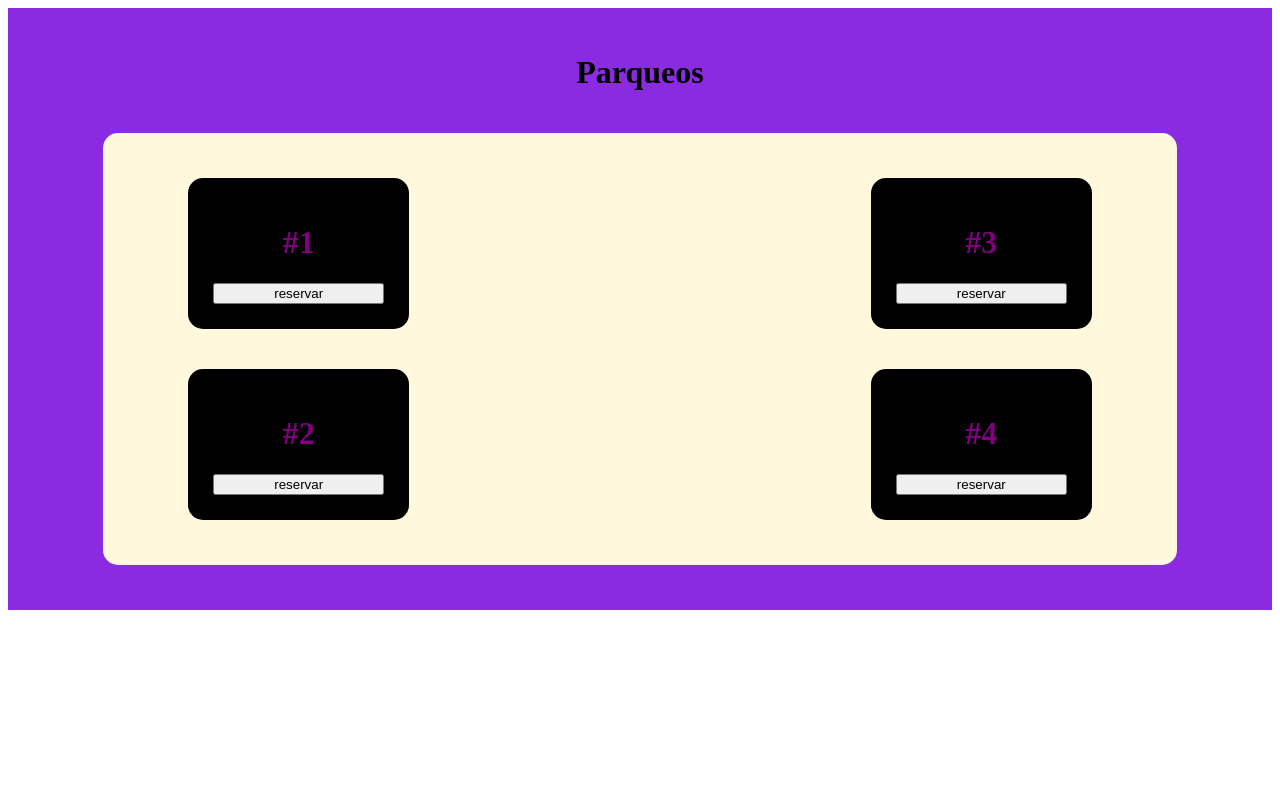
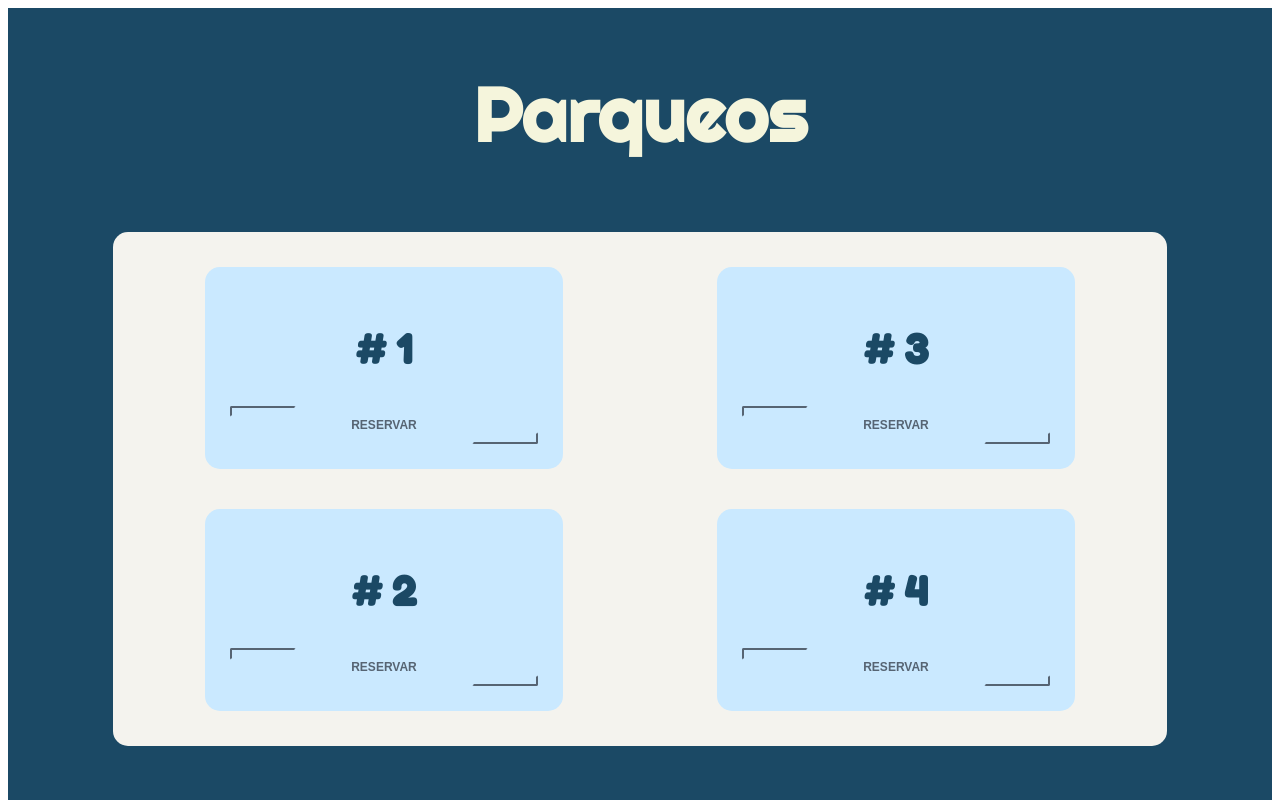
Before and after one commit to alexdlveliz/Control-de-parqueo, a Vue app: page / in a window 1280 px wide. Shown: the top 800 px of the page. Built offline with nearby package versions, Linux system fonts and the light colour scheme.

Commit message:
modifique el archivo de parqueos.vue la parte de la estructura html y el css, y borre los archivos de index.html y style.css

```diff
--- a/public/index.html
+++ b/public/index.html
@@ -1,15 +1,20 @@
 <!DOCTYPE html>
 <html lang="en">
   <head>
-    <meta charset="utf-8">
-    <meta http-equiv="X-UA-Compatible" content="IE=edge">
-    <meta name="viewport" content="width=device-width,initial-scale=1.0">
-    <link rel="icon" href="<%= BASE_URL %>favicon.ico">
+    <meta charset="utf-8" />
+    <meta http-equiv="X-UA-Compatible" content="IE=edge" />
+    <meta name="viewport" content="width=device-width,initial-scale=1.0" />
+    <link rel="icon" href="<%= BASE_URL %>favicon.ico" />
+    <meta name="viewport" content="width=device-width, initial-scale=1.0" />
     <title><%= htmlWebpackPlugin.options.title %></title>
   </head>
   <body>
     <noscript>
-      <strong>We're sorry but <%= htmlWebpackPlugin.options.title %> doesn't work properly without JavaScript enabled. Please enable it to continue.</strong>
+      <strong
+        >We're sorry but <%= htmlWebpackPlugin.options.title %> doesn't work
+        properly without JavaScript enabled. Please enable it to
+        continue.</strong
+      >
     </noscript>
     <div id="app"></div>
     <!-- built files will be auto injected -->
--- a/src/components/Parqueos.vue
+++ b/src/components/Parqueos.vue
@@ -4,26 +4,27 @@
     <div class="parqueos">
       <div class="sec">
         <div class="parqueo">
-          <h1>#1</h1>
-          <button>reservar</button>
+          <h2># 1</h2>
+          <button class="button type1">RESERVAR</button>
         </div>
         <div class="parqueo">
-          <h1>#2</h1>
-          <button>reservar</button>
+          <h2># 2</h2>
+          <button class="button type1">RESERVAR</button>
         </div>
       </div>
-      <div class="sec"></div>
       <div class="sec">
         <div class="parqueo">
-          <h1>#3</h1>
-          <button>reservar</button>
+          <h2># 3</h2>
+          <button class="button type1">RESERVAR</button>
         </div>
         <div class="parqueo">
-          <h1>#4</h1>
-          <button>reservar</button>
+          <h2># 4</h2>
+          <button class="button type1">RESERVAR</button>
         </div>
       </div>
     </div>
+    <h1>Estadisticas</h1>
+    <div class="parqueos"></div>
   </div>
 </template>
 
@@ -35,45 +36,105 @@ export default {
 
 <!-- Add "scoped" attribute to limit CSS to this component only -->
 <style scoped lang="scss">
+@import url("https://fonts.googleapis.com/css2?family=Acme&family=Fredoka+One&family=Righteous&display=swap");
 .body {
   margin: 0;
-  padding: 25px;
-  background-color: blueviolet;
+  padding: 10px;
+  background: #1b4965;
   display: flex;
   flex-direction: column;
   align-items: center;
   align-content: center;
+}
+.body h1 {
+  color: beige;
+  font-size: 75px;
+  font-family: "Righteous", cursive;
 }
 .parqueos {
   display: flex;
   flex-direction: row;
   justify-content: center;
   width: 80vw;
-  height: 60%;
-  padding: 25px;
+  height: 63%;
+  padding: 15px;
   margin: 20px;
-  background-color: cornsilk;
+  background-color: #f4f3ee;
   border-radius: 15px;
 }
 .sec {
   display: flex;
+  position: relative;
   width: 80vw;
-  height: 80%;
+  height: 70%;
   flex-direction: column;
-  align-content: space-between;
+  align-content: flex-start;
   align-items: center;
 }
 .parqueo {
   display: flex;
+  position: relative;
   flex-direction: column;
   justify-content: center;
   text-align: center;
-  width: 50%;
+  width: 60%;
   height: 55%;
   padding: 25px;
   margin: 20px;
-  background-color: black;
-  color: purple;
+  background-color: #cae9ff;
   border-radius: 15px;
 }
+.parqueo h2 {
+  color: #1b4965;
+  font-family: "Fredoka One", cursive;
+  font-size: 40px;
+}
+.button {
+  position: relative;
+  border: none;
+  padding: 1em 1.5em;
+  background-color: transparent;
+  cursor: pointer;
+  outline: 0;
+  font-size: 12px;
+  font-weight: bold;
+}
+.button.type1 {
+  color: #566473;
+}
+.button.type1.type1::after,
+.button.type1.type1::before {
+  content: "";
+  display: block;
+  position: absolute;
+  width: 20%;
+  height: 20%;
+  border: 2px solid;
+  transition: all 0.6s ease;
+  border-radius: 2px;
+}
+.button.type1.type1::after {
+  bottom: 0;
+  right: 0;
+  border-color: transparent #566473 #566473 transparent;
+}
+.button.type1.type1::before {
+  top: 0;
+  left: 0;
+  border-color: #566473 transparent transparent #566473;
+}
+.button.type1.type1:hover:after,
+.button.type1.type1:hover:before {
+  width: 100%;
+  height: 100%;
+}
+.estadisticas {
+  width: 100%;
+  height: 750px;
+  padding: 25px;
+  background-color: cornsilk;
+}
+.estadisticas h1 {
+  color: #1b4965;
+}
 </style>
--- a/src/components/style.css
+++ /dev/null
@@ -1,41 +0,0 @@
-body {
-  margin: 0;
-  padding: 25px;
-  background-color: blueviolet;
-  display: flex;
-  flex-direction: column;
-  align-items: center;
-  align-content: center;
-}
-.parqueos {
-  display: flex;
-  flex-direction: row;
-  justify-content: center;
-  width: 80vw;
-  height: 60%;
-  padding: 25px;
-  margin: 20px;
-  background-color: cornsilk;
-  border-radius: 15px;
-}
-.sec {
-  display: flex;
-  width: 80vw;
-  height: 80%;
-  flex-direction: column;
-  align-content: space-between;
-  align-items: center;
-}
-.parqueo {
-  display: flex;
-  flex-direction: column;
-  justify-content: center;
-  text-align: center;
-  width: 50%;
-  height: 55%;
-  padding: 25px;
-  margin: 20px;
-  background-color: black;
-  color: purple;
-  border-radius: 15px;
-}
```
Also changed, not shown: src/components/index.html (deleted, +0 -35 lines), 1 other file (tests, documents, lock files or other folders).
